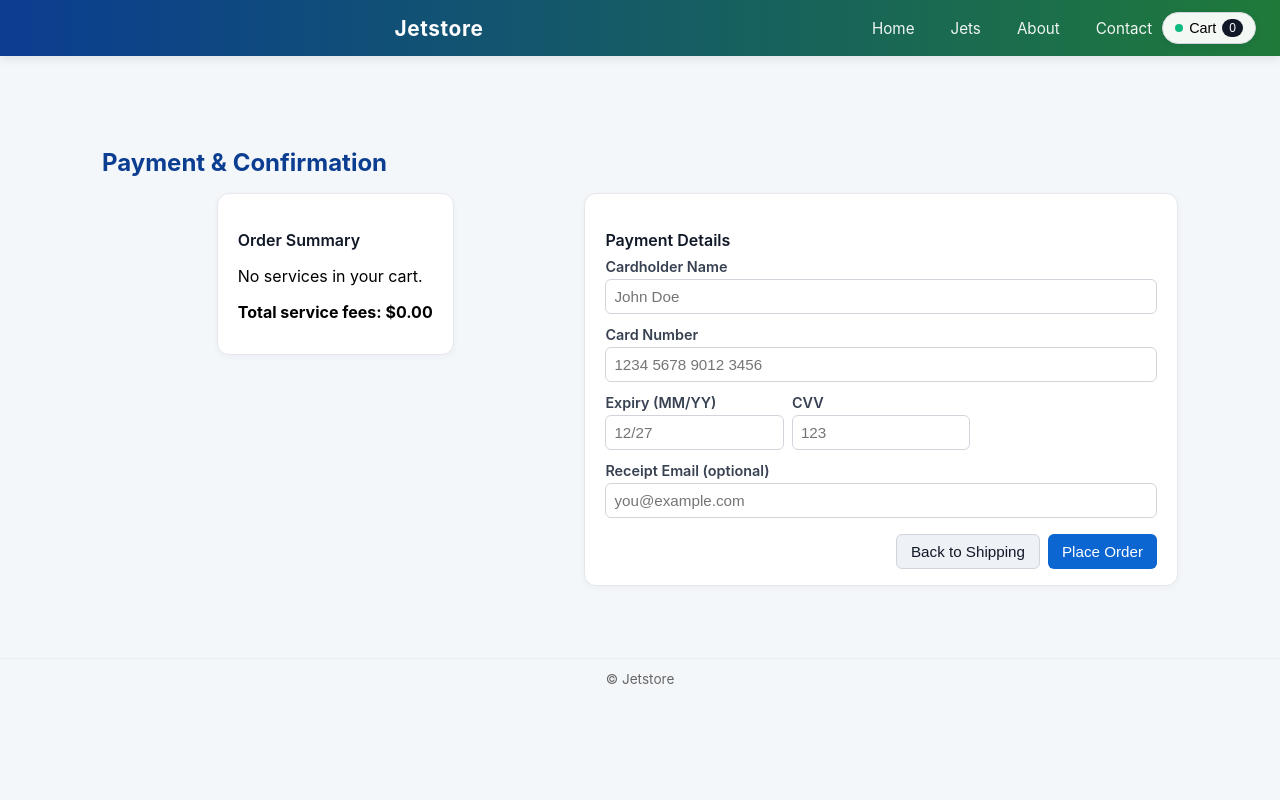
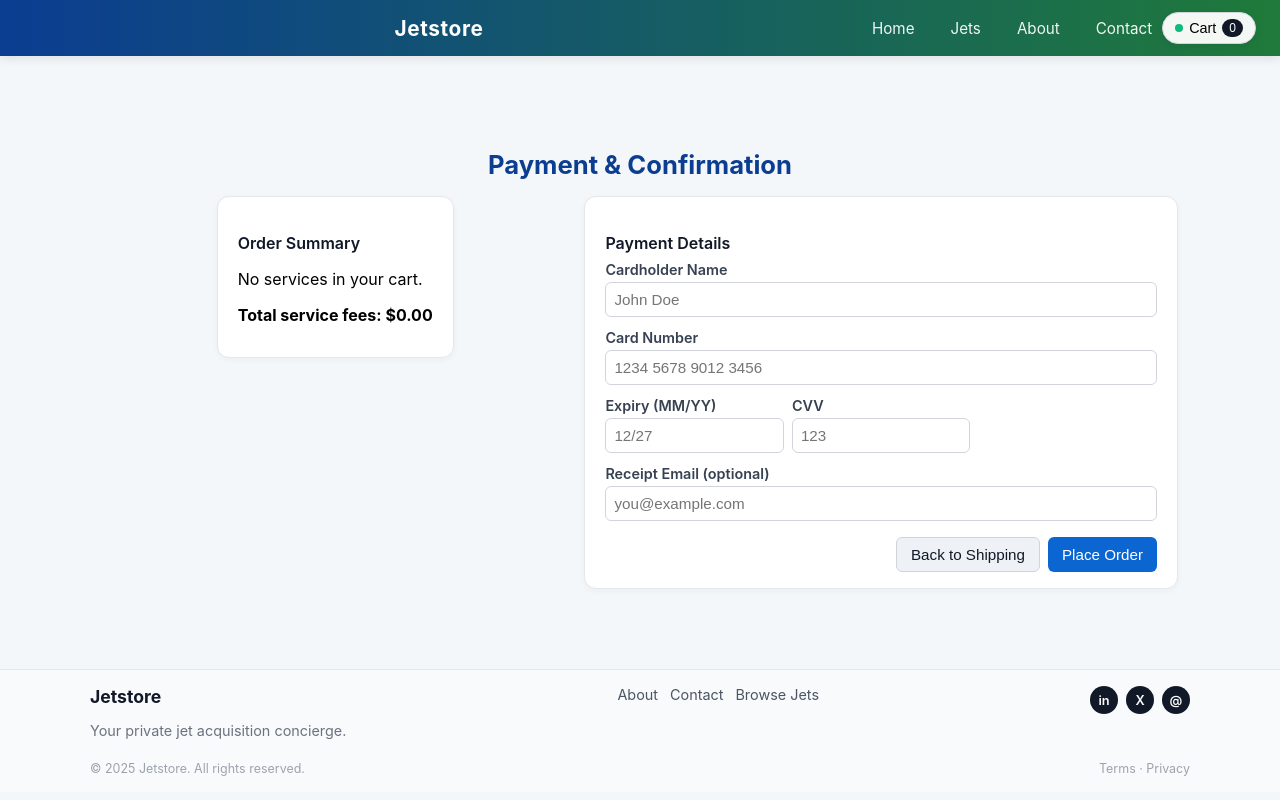
Before and after one commit to Dragontory/CSE5234-Lab, a React (Create React App) app in the folder jetstore/: page /purchase/paymentEntry in a window 1280 px wide. Built offline with nearby package versions, Linux system fonts and the light colour scheme.

Commit message:
Fixed some styling and some purchase flows

```diff
--- a/jetstore/src/App.css
+++ b/jetstore/src/App.css
@@ -64,13 +64,100 @@ body {
   text-align: left;
 }
 
+/* Footer */
 .site-footer {
-  border-top: 1px solid #eee;
-  margin-top: 24px;
-  padding: 12px 0;
-  color: #666;
-  text-align: center;
-  font-size: 0.85rem;
+  border-top: 1px solid #e5e7eb;
+  margin-top: 32px;
+  padding: 16px 24px;
+  color: #6b7280;
+  background: #f9fafb;
+  font-size: 0.9rem;
+}
+
+.footer-inner {
+  max-width: 1100px;
+  margin: 0 auto 8px;
+  display: flex;
+  justify-content: space-between;
+  align-items: flex-start;
+  gap: 24px;
+  flex-wrap: wrap;
+}
+
+.footer-brand {
+  max-width: 320px;
+  text-align: left;
+}
+
+.footer-logo {
+  font-weight: 700;
+  font-size: 1.1rem;
+  color: #111827;
+  margin-bottom: 4px;
+}
+
+.footer-links {
+  display: flex;
+  flex-wrap: wrap;
+  gap: 12px;
+}
+
+.footer-links a {
+  color: #4b5563;
+  text-decoration: none;
+  font-size: 0.9rem;
+}
+
+.footer-links a:hover {
+  text-decoration: underline;
+}
+
+.footer-socials {
+  display: flex;
+  gap: 8px;
+}
+
+.footer-socials a {
+  text-decoration: none;
+}
+
+.social-icon {
+  display: inline-flex;
+  align-items: center;
+  justify-content: center;
+  width: 28px;
+  height: 28px;
+  border-radius: 999px;
+  background: #111827;
+  color: #f9fafb;
+  font-size: 0.8rem;
+  font-weight: 600;
+}
+
+.social-icon:hover {
+  opacity: 0.9;
+}
+
+.footer-bottom {
+  max-width: 1100px;
+  margin: 0 auto;
+  display: flex;
+  justify-content: space-between;
+  font-size: 0.78rem;
+  color: #9ca3af;
+  gap: 12px;
+}
+
+@media (max-width: 640px) {
+  .footer-inner {
+    flex-direction: column;
+    align-items: flex-start;
+  }
+
+  .footer-bottom {
+    flex-direction: column;
+    align-items: flex-start;
+  }
 }
 
 /* Home hero */
@@ -188,56 +275,83 @@ body {
 /* Catalog */
 .catalog {
   display: flex;
-  gap: 16px;
   flex-wrap: wrap;
+  gap: 20px;
+  justify-content: flex-start;
 }
 
 .card {
   border: 1px solid #e5e7eb;
-  padding: 12px;
-  width: 240px;
-  border-radius: 12px;
+  padding: 0;
+  width: 260px;
+  border-radius: 14px;
   background: #fff;
-  box-shadow: 0 2px 6px rgba(0, 0, 0, 0.04);
+  box-shadow: 0 4px 10px rgba(15, 23, 42, 0.06);
   transition: transform 0.18s ease, box-shadow 0.18s ease;
   text-align: left;
+  overflow: hidden;
 }
 
 .card:hover {
   transform: translateY(-6px);
-  box-shadow: 0 12px 26px rgba(15, 23, 42, 0.12);
+  box-shadow: 0 14px 30px rgba(15, 23, 42, 0.14);
+}
+
+/* Card internals */
+.card-body {
+  padding: 12px 12px 14px;
+}
+
+.card-tag {
+  display: inline-block;
+  font-size: 0.7rem;
+  text-transform: uppercase;
+  letter-spacing: 0.06em;
+  color: #0369a1;
+  background: #e0f2fe;
+  border-radius: 999px;
+  padding: 3px 8px;
+  margin-bottom: 6px;
 }
 
 .card-title {
   font-size: 1rem;
   font-weight: 600;
-  margin: 8px 0 4px;
+  margin: 4px 0;
   color: #111827;
 }
 
 .card-price {
   font-weight: 700;
   color: #0b3d91;
-  margin-bottom: 4px;
+  margin: 4px 0 2px;
+}
+
+.card-price-sub {
+  font-weight: 400;
+  font-size: 0.8rem;
+  color: #6b7280;
+  margin-left: 4px;
 }
 
 .card-meta {
   font-size: 0.85rem;
   color: #6b7280;
   min-height: 32px;
+  margin-bottom: 10px;
 }
 
 .card-actions {
   display: flex;
   justify-content: space-between;
   align-items: center;
-  margin-top: 8px;
+  margin-top: 4px;
 }
 
 /* Card image carousel */
 .card-image {
   position: relative;
-  border-radius: 10px;
+  border-radius: 14px 14px 0 0;
   overflow: hidden;
   background: #f3f4f6;
 }
@@ -345,6 +459,9 @@ body {
 .page-title {
   color: #0b3d91;
   margin-bottom: 16px;
+  text-align: center;
+  font-size: 1.6rem;
+  font-weight: 700;
 }
 
 .order-section {
--- a/jetstore/src/App.js
+++ b/jetstore/src/App.js
@@ -110,7 +110,50 @@ function App() {
             <Route path="/purchase/viewConfirmation" element={<Confirmation />} />
           </Routes>
         </main>
-        <footer className="site-footer">© Jetstore</footer>
+        <footer className="site-footer">
+          <div className="footer-inner">
+            <div className="footer-brand">
+              <div className="footer-logo">Jetstore</div>
+              <p>Your private jet acquisition concierge.</p>
+            </div>
+
+            <div className="footer-links">
+              <a href="/about">About</a>
+              <a href="/contact">Contact</a>
+              <a href="/purchase">Browse Jets</a>
+            </div>
+
+            <div className="footer-socials">
+              <a
+                href="https://www.linkedin.com"
+                target="_blank"
+                rel="noreferrer"
+                aria-label="LinkedIn"
+              >
+                <span className="social-icon">in</span>
+              </a>
+              <a
+                href="https://x.com"
+                target="_blank"
+                rel="noreferrer"
+                aria-label="X / Twitter"
+              >
+                <span className="social-icon">X</span>
+              </a>
+              <a
+                href="mailto:sales@jetstore.example"
+                aria-label="Email"
+              >
+                <span className="social-icon">@</span>
+              </a>
+            </div>
+          </div>
+          <div className="footer-bottom">
+            <span>© {new Date().getFullYear()} Jetstore. All rights reserved.</span>
+            <span>Terms · Privacy</span>
+          </div>
+        </footer>
+
       </div>
     </BrowserRouter>
   );
--- a/jetstore/src/components/About.js
+++ b/jetstore/src/components/About.js
@@ -11,18 +11,18 @@ export default function About() {
         inspections, legal work, and delivery.
       </p>
 
-      <h3>Mission & Vision</h3>
+      <h3>Mission &amp; Vision</h3>
       <p>
         Our mission is to make private aviation purchases less intimidating and more transparent.
-        We envision a world where buying a jet feels as structured and guided as booking a flight:
-        clear steps, expert help, and no mystery fees.
+        We envision a world where buying a jet feels structured and guided: clear steps, expert
+        support, and no mystery fees.
       </p>
 
       <h3>How Our Service Works</h3>
       <p>
-        When you pick a jet on Jetstore, you’re not “checking out” the aircraft itself. You’re
+        When you pick a jet on Jetstore, you’re not checking out the aircraft itself. You’re
         booking our <strong>acquisition service</strong> — typically a small percentage of the
-        aircraft’s estimated price. In a real-world setting, that fee would cover:
+        aircraft’s estimated price. That fee covers:
       </p>
       <ul>
         <li>Sourcing the best airframes from vetted brokers and owners</li>
@@ -31,11 +31,11 @@ export default function About() {
         <li>Overseeing registration, import/export, and delivery logistics</li>
       </ul>
 
-      <h3>Why This Works for Our Class Project</h3>
+      <h3>Why Clients Choose Us</h3>
       <p>
-        In this lab, Jetstore demonstrates an e-commerce flow for a high-ticket, service-based
-        business. We still use carts, checkout, and order confirmation — but what’s being
-        “purchased” is expertise and coordination, not the jet itself.
+        High-value purchases are complex. Our team brings structure, checklists, and a dedicated
+        point of contact to keep your acquisition moving. You stay in control of the big decisions
+        while we handle the day-to-day details behind the scenes.
       </p>
 
       <section className="execs">
--- a/jetstore/src/components/Confirmation.js
+++ b/jetstore/src/components/Confirmation.js
@@ -16,24 +16,34 @@ export default function Confirmation() {
 
   return (
     <div className="container">
-      <h2 className="page-title">Thank you for booking with Jetstore!</h2>
+      <h2 className="page-title">Thank you — your request is confirmed</h2>
 
       <div className="form-box">
         <div className="order-section">
           <p>
-            Your acquisition request has been received. Your reference number is{' '}
+            We’ve received your jet acquisition service request. Your reference number is{' '}
             <strong>{confirmationNumber}</strong>.
           </p>
           {paymentLast4 && (
             <p>
-              Paid with card ending in <strong>{paymentLast4}</strong>.
+              Payment has been authorized on the card ending in <strong>{paymentLast4}</strong>.
             </p>
           )}
           {shipTo && (
             <p>
-              Primary contact / delivery address: <strong>{shipTo}</strong>
+              Primary contact / correspondence address:{' '}
+              <strong>{shipTo}</strong>
             </p>
           )}
+          <p style={{ marginTop: 8 }}>
+            A member of our acquisition team will reach out within <strong>1–2 business days</strong>{' '}
+            to review your requirements, discuss aircraft options, and outline next steps.
+          </p>
+          <p style={{ marginTop: 8, fontSize: '0.9rem', color: '#6b7280' }}>
+            If you need immediate assistance, email{' '}
+            <a href="mailto:support@jetstore.example">support@jetstore.example</a> or call
+            (555) 123-4567 with your reference number.
+          </p>
         </div>
 
         <div className="order-section">
@@ -51,7 +61,7 @@ export default function Confirmation() {
             <p>Order items are not available.</p>
           )}
           <p>
-            <strong>Total service fees paid: ${total}</strong>
+            <strong>Total service fees: ${total}</strong>
           </p>
         </div>
       </div>
--- a/jetstore/src/components/paymentEntry.js
+++ b/jetstore/src/components/paymentEntry.js
@@ -71,7 +71,7 @@ export default function PaymentEntry({ clearCart }) {
 
   return (
     <div className="container">
-      <h2 style={{ marginBottom: '16px', color: '#0b3d91' }}>Payment & Confirmation</h2>
+      <h2 className="page-title">Payment & Confirmation</h2>
 
       <div className="checkout-layout">
         <section className="form-box checkout-summary">
--- a/jetstore/src/components/shippingEntry.js
+++ b/jetstore/src/components/shippingEntry.js
@@ -51,7 +51,7 @@ export default function ShippingEntry() {
 
   return (
     <div className="container">
-      <h2 style={{ marginBottom: '16px', color: '#0b3d91' }}>Shipping Details</h2>
+      <h2 className="page-title">Shipping Details</h2>
 
       <form className="form-box" onSubmit={handleSubmit}>
         <div className="form-field">
```
Also changed, not shown: jetstore/src/components/purchase.js (+25 -24 lines).
